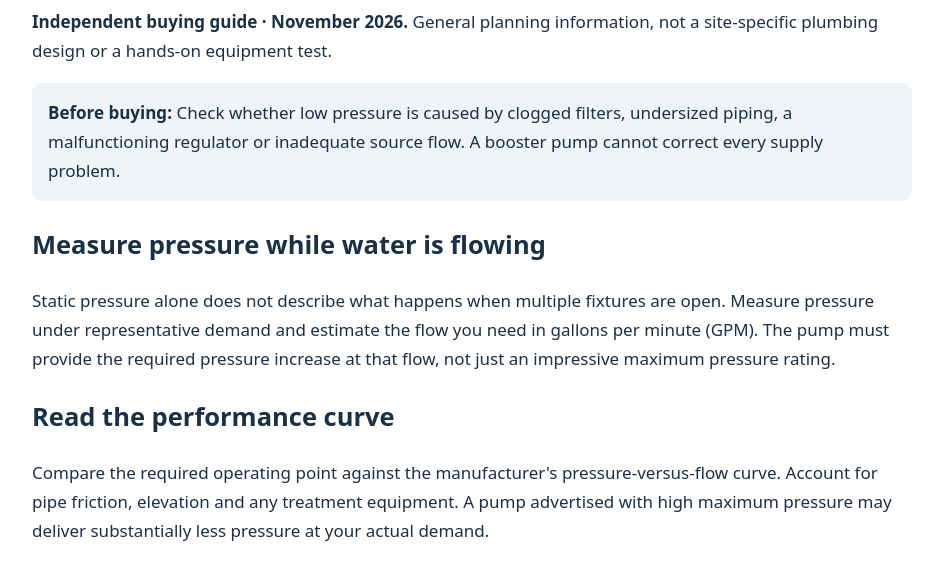
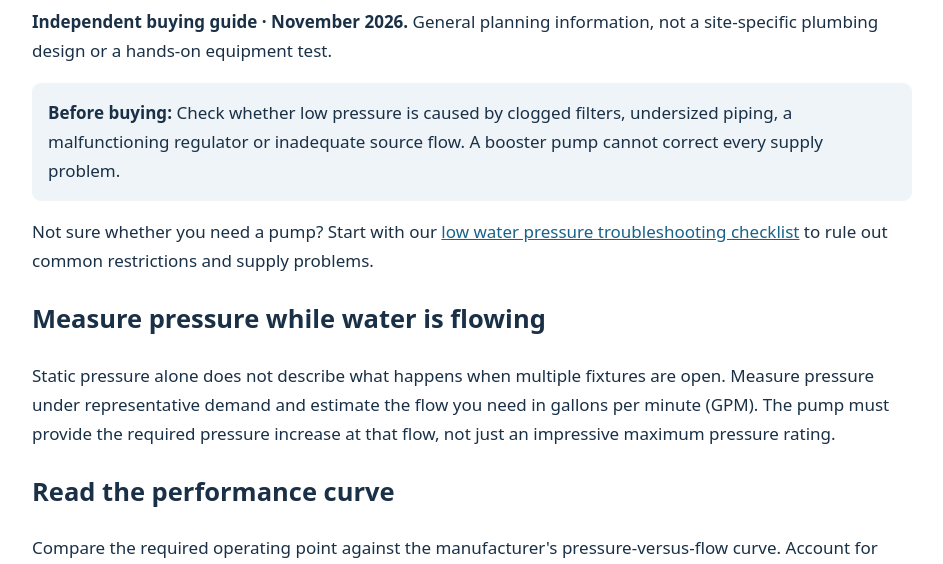
Before and after one commit to agrogalvan-create/smartgear-scout, a plain HTML site: page guides/booster-pumps.html in a window 1280 px wide. Shown: the part 226-790 px from the top of the page, without its empty margins (168-1111 px from the left). Drawn offline with Linux system fonts and the light colour scheme.

Commit message:
Link booster pump buying guide to pressure troubleshooting article

```diff
--- a/guides/booster-pumps.html
+++ b/guides/booster-pumps.html
@@ -7,6 +7,7 @@
 <main><h1>How to choose a water pressure booster pump for your home</h1>
 <p><strong>Independent buying guide · November 2026.</strong> General planning information, not a site-specific plumbing design or a hands-on equipment test.</p>
 <aside><strong>Before buying:</strong> Check whether low pressure is caused by clogged filters, undersized piping, a malfunctioning regulator or inadequate source flow. A booster pump cannot correct every supply problem.</aside>
+<p>Not sure whether you need a pump? Start with our <a href="low-water-pressure-troubleshooting.html">low water pressure troubleshooting checklist</a> to rule out common restrictions and supply problems.</p>
 <h2>Measure pressure while water is flowing</h2>
 <p>Static pressure alone does not describe what happens when multiple fixtures are open. Measure pressure under representative demand and estimate the flow you need in gallons per minute (GPM). The pump must provide the required pressure increase at that flow, not just an impressive maximum pressure rating.</p>
 <h2>Read the performance curve</h2>
```
